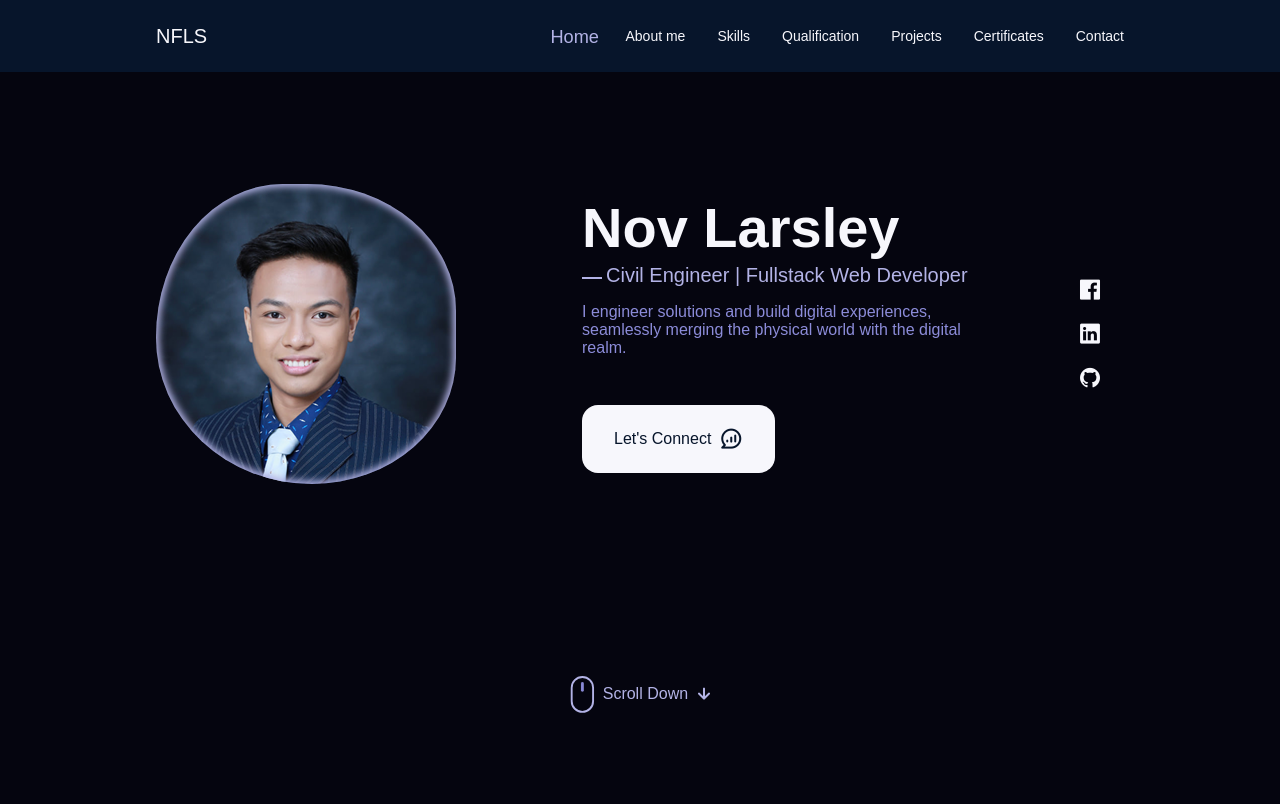
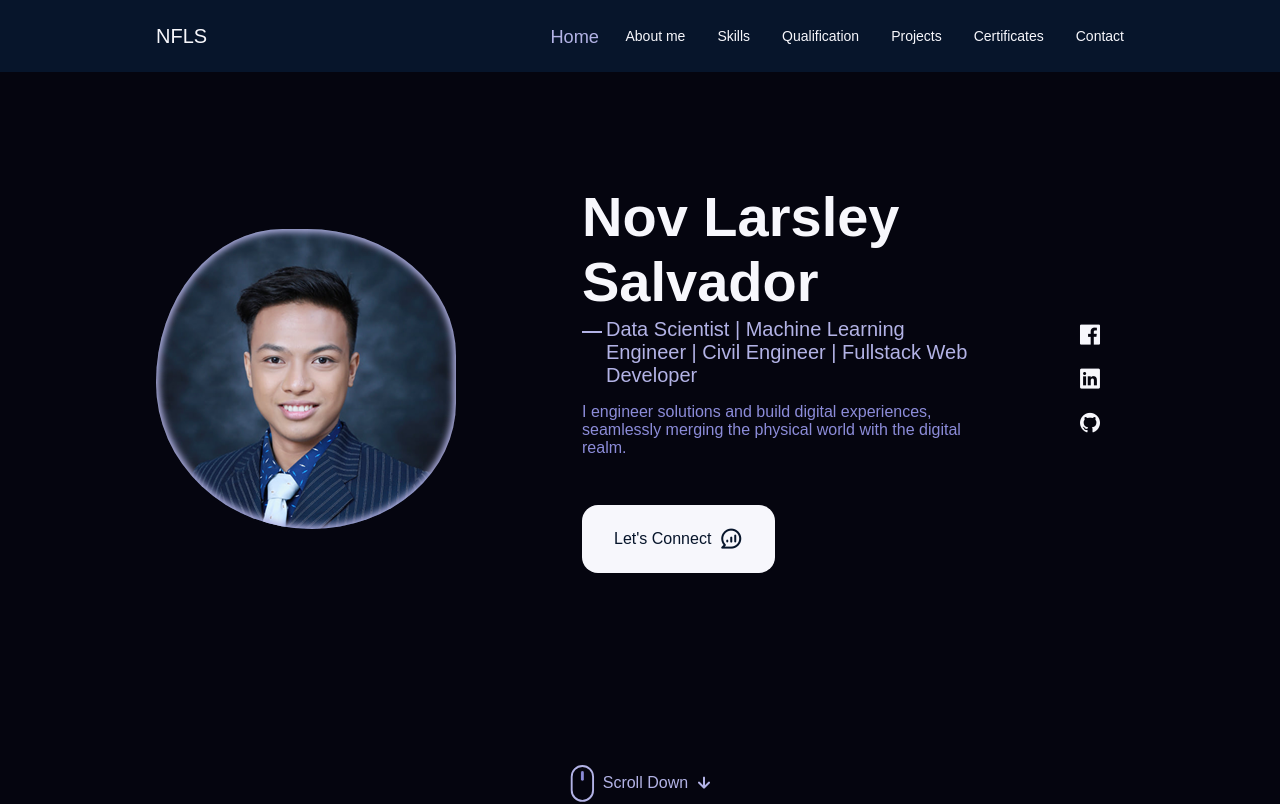
Before and after one commit to nov-salvador/Final-Portfolio, a React (Vite) app: page / in a window 1280 px wide. Shown: the top 804 px of the page. Built offline with nearby package versions, Linux system fonts and the light colour scheme; the HTML template or start-up script is replaced by a standard one; a web font is replaced by a local one.

Commit message:
modified home page

```diff
--- a/src/components/home/Data.jsx
+++ b/src/components/home/Data.jsx
@@ -1,8 +1,8 @@
 function Data() {
   return (
     <div className="home-data">
-      <h1 className="home-title">Nov Larsley</h1>
-      <h3 className="home-subtitle">Civil Engineer | Fullstack Web Developer</h3>
+      <h1 className="home-title">Nov Larsley Salvador</h1>
+      <h3 className="home-subtitle">Data Scientist | Machine Learning Engineer | Civil Engineer | Fullstack Web Developer</h3>
       <p className="home-description">I engineer solutions and build digital experiences, seamlessly merging the physical world with the digital realm.</p>
       <a href="#contact" className="button button-flex">Let's Connect <i className="uil uil-comment-chart-line button-icon"></i></a>
     </div>
```
